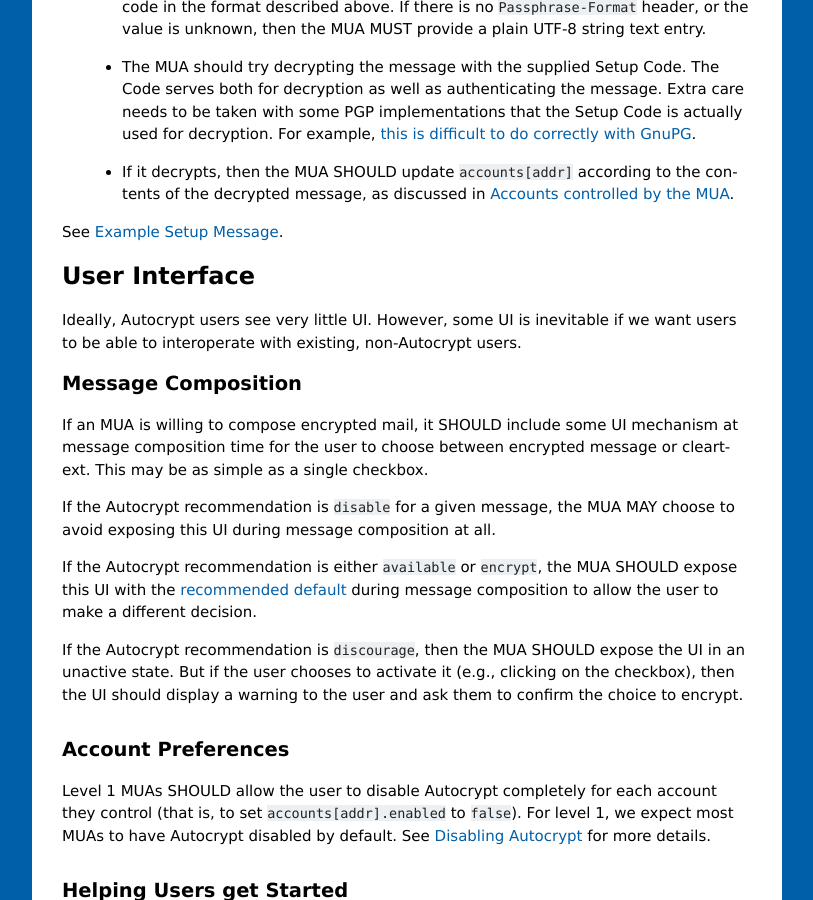
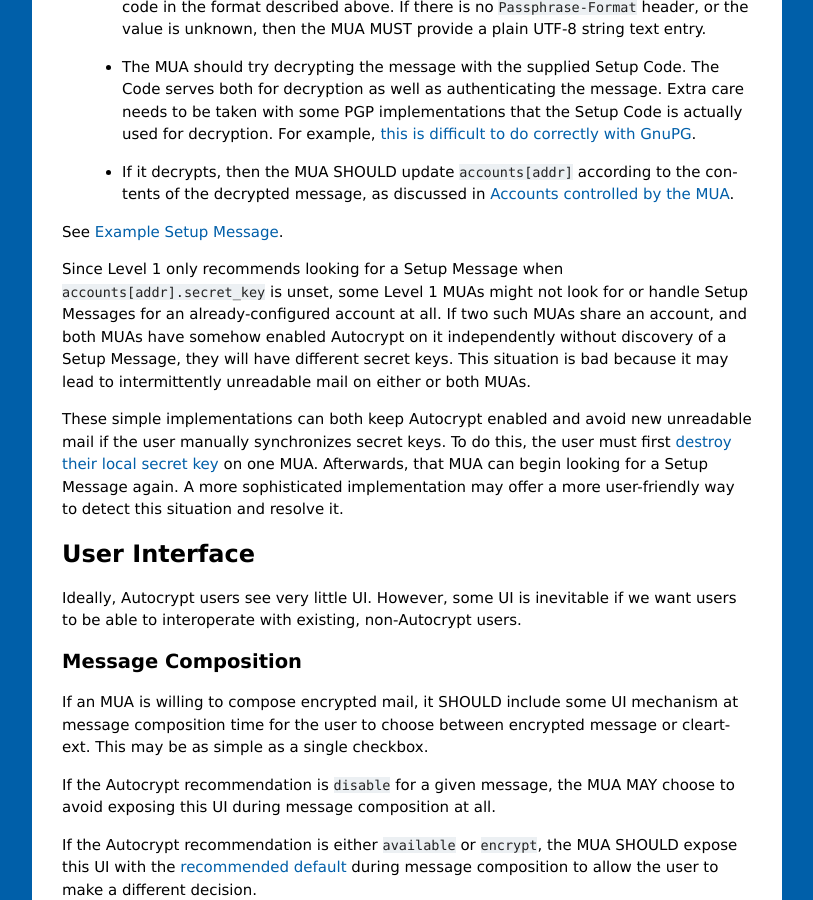
Before and after one commit to autocrypt/autocrypt, a Sphinx documentation site: the page built from doc/level1.rst, in a window 1280 px wide and 900 px high, scrolled down 18161 px. Shown: the whole window, without its empty margins (358-1171 px from the left). Built offline with Sphinx 7.4.7, drawn with Linux system fonts in a browser that asks for light colours.

Commit message:
Document a simple workflow for when two MUAs conflict on an account
This documents choice (c) of
https://github.com/autocrypt/autocrypt/issues/277 and provides a
minimalist path forward to clear that concern for Level 1.

This wording is an alternative proposal to #294, in response to
feedback from @hpk42.  If one of them is merged, the other should be
closed.

```diff
--- a/doc/level1.rst
+++ b/doc/level1.rst
@@ -999,6 +999,22 @@ import it to enable Autocrypt.  If the user agrees to do so:
 
 See :ref:`setup-message-example`.
 
+Since Level 1 only recommends looking for a Setup Message when
+``accounts[addr].secret_key`` is unset, some Level 1 MUAs might not
+look for or handle Setup Messages for an already-configured account at
+all.  If two such MUAs share an account, and both MUAs have somehow
+enabled Autocrypt on it independently without discovery of a Setup
+Message, they will have different secret keys.  This situation is bad
+because it may lead to intermittently unreadable mail on either or
+both MUAs.
+
+These simple implementations can both keep Autocrypt enabled and avoid
+new unreadable mail if the user manually synchronizes secret keys.  To
+do this, the user must first :ref:`destroy their local secret
+key<destroy-secret-key>` on one MUA.  Afterwards, that MUA can begin
+looking for a Setup Message again.  A more sophisticated
+implementation may offer a more user-friendly way to detect this
+situation and resolve it.
 
 User Interface
 --------------
@@ -1099,6 +1115,8 @@ e-mails that arrive after the user has disabled Autocrypt.
 The act of re-enabling Autocrypt after it was disabled SHOULD leave
 ``accounts[addr].secret_key`` and ``accounts[addr].public_key``
 intact, so that the user continues using the same key.
+
+.. _`destroy-secret-key`:
 
 Destroying Secret Key Material
 ++++++++++++++++++++++++++++++
```
